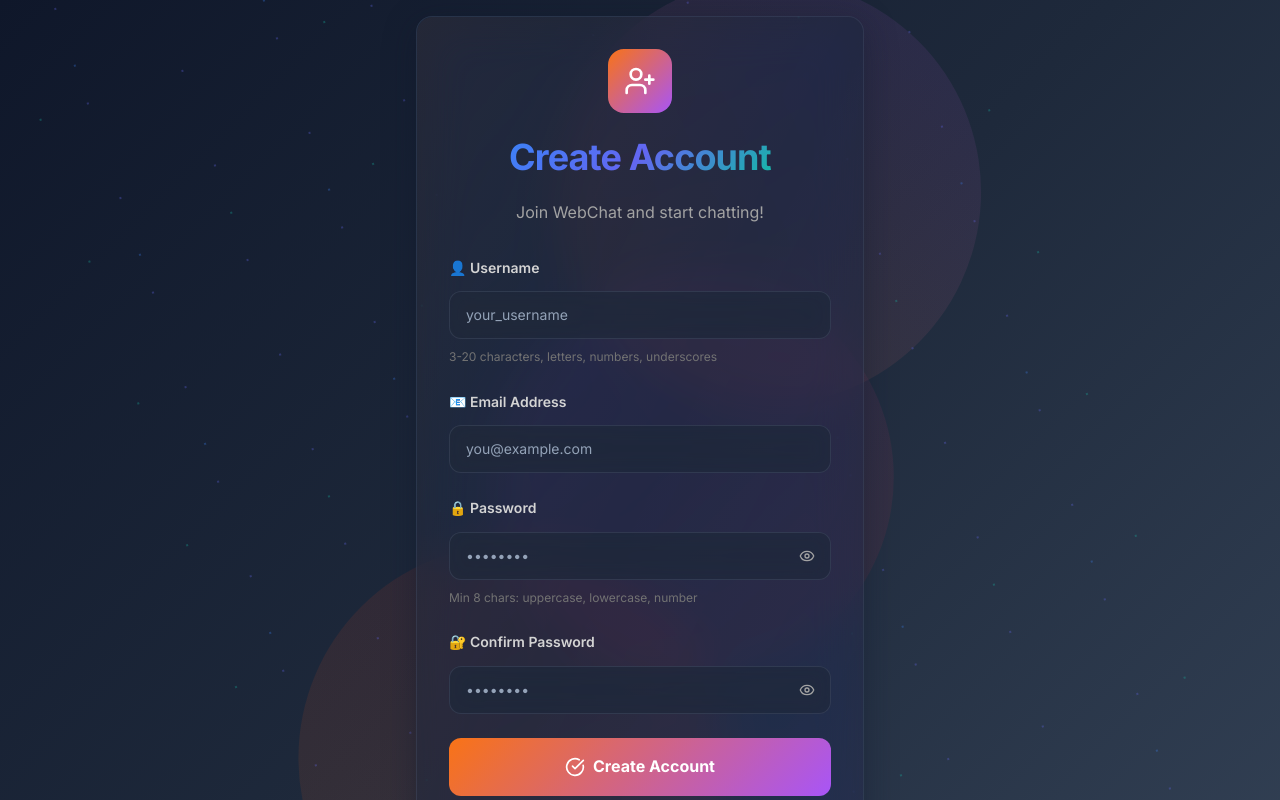
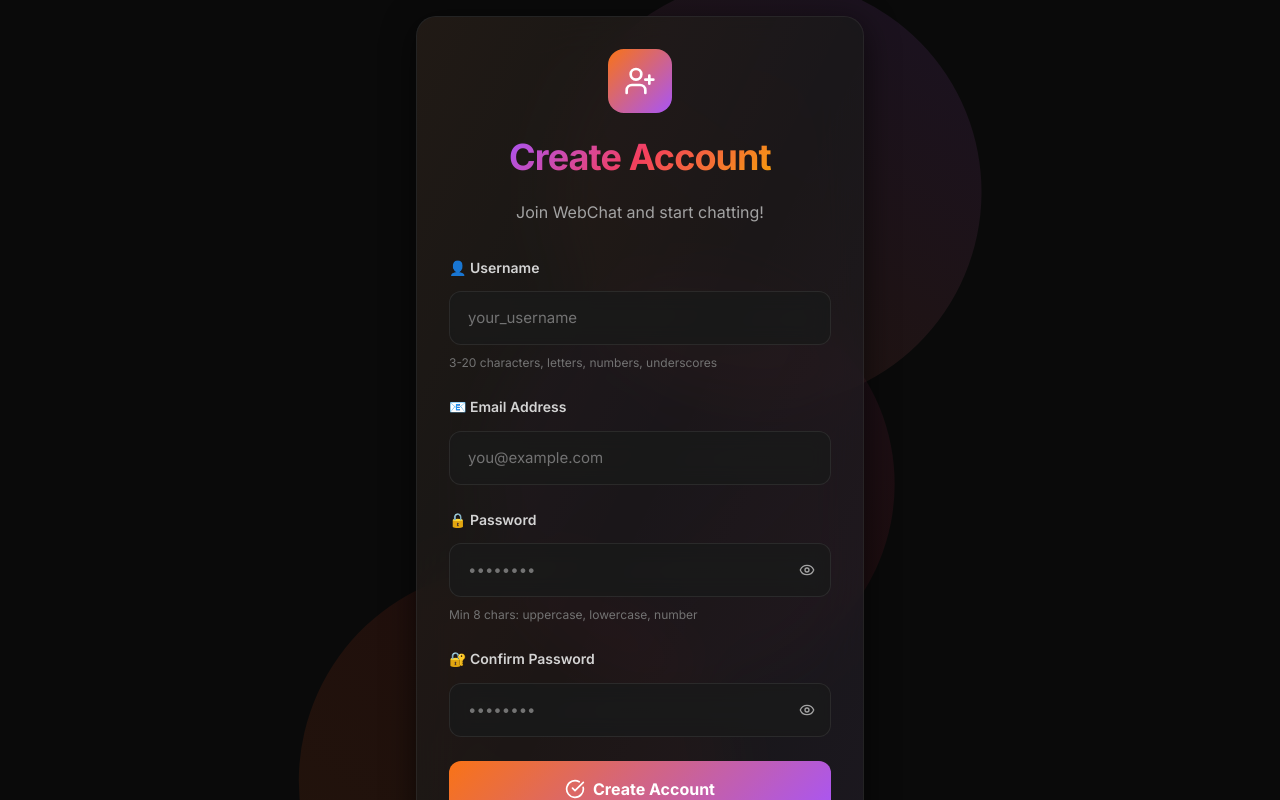
Before and after one commit to chahinsellami/chatapp, a Next.js app: page /signup in a window 1280 px wide. Shown: the top 800 px of the page. Built offline with nearby package versions, Linux system fonts and the light colour scheme.

Commit message:
Fix Sidebar.tsx syntax error and implement elegant dark theme with purple/rose/gold color scheme

```diff
--- a/app/globals.css
+++ b/app/globals.css
@@ -3,71 +3,68 @@
 @tailwind components;
 @tailwind utilities;
 
-/* ===== PROFESSIONAL DESIGN SYSTEM ===== */
+/* ===== ELEGANT DARK DESIGN SYSTEM ===== */
 
 :root {
-  /* Primary - Deep Ocean Blue (Sophisticated & Professional) */
-  --primary-50: #eff6ff;
-  --primary-100: #dbeafe;
-  --primary-200: #bfdbfe;
-  --primary-300: #93c5fd;
-  --primary-400: #60a5fa;
-  --primary-500: #3b82f6; /* Professional blue */
-  --primary-600: #2563eb;
-  --primary-700: #1d4ed8;
-  --primary-800: #1e40af;
-  --primary-900: #1e3a8a;
+  /* Primary - Deep Purple (Elegant & Mysterious) */
+  --primary-50: #faf5ff;
+  --primary-100: #f3e8ff;
+  --primary-200: #e9d5ff;
+  --primary-300: #d8b4fe;
+  --primary-400: #c084fc;
+  --primary-500: #a855f7; /* Rich purple */
+  --primary-600: #9333ea;
+  --primary-700: #7e22ce;
+  --primary-800: #6b21a8;
+  --primary-900: #581c87;
 
-  /* Secondary - Refined Indigo (Mature & Elegant) */
-  --secondary-50: #eef2ff;
-  --secondary-100: #e0e7ff;
-  --secondary-200: #c7d2fe;
-  --secondary-300: #a5b4fc;
-  --secondary-400: #818cf8;
-  --secondary-500: #6366f1; /* Refined indigo */
-  --secondary-600: #4f46e5;
-  --secondary-700: #4338ca;
-  --secondary-800: #3730a3;
-  --secondary-900: #312e81;
+  /* Secondary - Rose Gold (Luxurious) */
+  --secondary-50: #fff1f2;
+  --secondary-100: #ffe4e6;
+  --secondary-200: #fecdd3;
+  --secondary-300: #fda4af;
+  --secondary-400: #fb7185;
+  --secondary-500: #f43f5e; /* Rose */
+  --secondary-600: #e11d48;
+  --secondary-700: #be123c;
+  --secondary-800: #9f1239;
+  --secondary-900: #881337;
 
-  /* Accent - Sophisticated Teal (Professional highlight) */
-  --accent-50: #f0fdfa;
-  --accent-100: #ccfbf1;
-  --accent-200: #99f6e4;
-  --accent-300: #5eead4;
-  --accent-400: #2dd4bf;
-  --accent-500: #14b8a6; /* Professional teal */
-  --accent-600: #0d9488;
-  --accent-700: #0f766e;
-  --accent-800: #115e59;
-  --accent-900: #134e4a;
+  /* Accent - Amber Gold (Premium) */
+  --accent-50: #fffbeb;
+  --accent-100: #fef3c7;
+  --accent-200: #fde68a;
+  --accent-300: #fcd34d;
+  --accent-400: #fbbf24;
+  --accent-500: #f59e0b; /* Gold */
+  --accent-600: #d97706;
+  --accent-700: #b45309;
+  --accent-800: #92400e;
+  --accent-900: #78350f;
 
-  /* Neutral - Professional Gray Scale (Darker, more sophisticated) */
-  --neutral-50: #f8fafc;
-  --neutral-100: #f1f5f9;
-  --neutral-200: #e2e8f0;
-  --neutral-300: #cbd5e1;
-  --neutral-400: #94a3b8;
-  --neutral-500: #64748b;
-  --neutral-600: #475569;
-  --neutral-700: #334155;
-  --neutral-800: #1e293b;
-  --neutral-900: #0f172a;
+  /* Neutral - Ultra Dark (Elegant & Sophisticated) */
+  --neutral-50: #fafafa;
+  --neutral-100: #f5f5f5;
+  --neutral-200: #e5e5e5;
+  --neutral-300: #d4d4d4;
+  --neutral-400: #a3a3a3;
+  --neutral-500: #737373;
+  --neutral-600: #525252;
+  --neutral-700: #404040;
+  --neutral-800: #262626;
+  --neutral-900: #171717;
+  --neutral-950: #0a0a0a;
 
-  /* Background - Deep, sophisticated dark theme */
-  --bg-primary: linear-gradient(135deg, #0f172a 0%, #1e293b 50%, #334155 100%);
-  --bg-secondary: linear-gradient(
-    135deg,
-    #1e293b 0%,
-    #334155 50%,
-    #475569 100%
-  );
-  --bg-accent: linear-gradient(135deg, #3b82f6 0%, #6366f1 50%, #14b8a6 100%);
+  /* Background - Deep Elegant Dark */
+  --bg-primary: #0a0a0a;
+  --bg-secondary: #121212;
+  --bg-tertiary: #1a1a1a;
+  --bg-hover: #222222;
 
-  /* Glass Effect - More subtle and professional */
-  --glass-bg: rgba(30, 41, 59, 0.4);
-  --glass-border: rgba(148, 163, 184, 0.15);
-  --glass-shadow: rgba(15, 23, 42, 0.3);
+  /* Glass Effect - Darker, more sophisticated */
+  --glass-bg: rgba(26, 26, 26, 0.7);
+  --glass-border: rgba(255, 255, 255, 0.08);
+  --glass-shadow: rgba(0, 0, 0, 0.5);
 
   /* Animation Variables */
   --duration-fast: 150ms;
@@ -91,71 +88,85 @@
   font-family: "Inter", -apple-system, BlinkMacSystemFont, "Segoe UI", Roboto,
     sans-serif;
   background: var(--bg-primary);
-  color: var(--neutral-100);
+  color: #e5e5e5;
   line-height: 1.6;
   -webkit-font-smoothing: antialiased;
   -moz-osx-font-smoothing: grayscale;
 }
 
-/* ===== GLASSMORPHISM COMPONENTS ===== */
+/* ===== ELEGANT GLASSMORPHISM ===== */
 
 .glass-card {
-  background: rgba(30, 41, 59, 0.6);
+  background: rgba(26, 26, 26, 0.8);
   backdrop-filter: blur(24px) saturate(180%);
   -webkit-backdrop-filter: blur(24px) saturate(180%);
-  border: 1px solid rgba(148, 163, 184, 0.12);
-  border-radius: 16px;
-  box-shadow: 0 8px 32px rgba(15, 23, 42, 0.4);
+  border: 1px solid rgba(255, 255, 255, 0.06);
+  border-radius: 20px;
+  box-shadow: 0 8px 32px rgba(0, 0, 0, 0.6);
 }
 
 .glass-button {
-  background: rgba(30, 41, 59, 0.5);
+  background: rgba(26, 26, 26, 0.6);
   backdrop-filter: blur(12px);
   -webkit-backdrop-filter: blur(12px);
-  border: 1px solid rgba(148, 163, 184, 0.12);
+  border: 1px solid rgba(255, 255, 255, 0.08);
   border-radius: 12px;
   transition: all var(--duration-normal) var(--easing-smooth);
 }
 
 .glass-button:hover {
-  background: rgba(51, 65, 85, 0.7);
-  border-color: rgba(148, 163, 184, 0.2);
-  transform: translateY(-1px);
-  box-shadow: 0 4px 16px rgba(59, 130, 246, 0.15);
+  background: rgba(34, 34, 34, 0.8);
+  border-color: rgba(168, 85, 247, 0.4);
+  transform: translateY(-2px);
+  box-shadow: 0 4px 20px rgba(168, 85, 247, 0.2);
 }
 
-/* ===== MODERN FORM STYLES ===== */
+/* ===== ELEGANT FORM STYLES ===== */
 
 .modern-input {
-  background: rgba(30, 41, 59, 0.6);
+  background: rgba(26, 26, 26, 0.8);
   backdrop-filter: blur(10px);
-  border: 1px solid rgba(148, 163, 184, 0.15);
+  border: 1px solid rgba(255, 255, 255, 0.08);
   border-radius: 12px;
-  padding: 12px 16px;
-  color: #f1f5f9;
-  font-size: 14px;
+  padding: 14px 18px;
+  color: #f5f5f5;
+  font-size: 15px;
   transition: all var(--duration-normal) var(--easing-smooth);
   font-family: "Inter", sans-serif;
 }
 
 .modern-input:focus {
   outline: none;
-  border-color: #6366f1;
-  box-shadow: 0 0 0 3px rgba(99, 102, 241, 0.1);
-  background: rgba(51, 65, 85, 0.7);
+  border-color: #a855f7;
+  box-shadow: 0 0 0 3px rgba(168, 85, 247, 0.15);
+  background: rgba(34, 34, 34, 0.9);
 }
 
 .modern-input::placeholder {
-  color: #94a3b8;
+  color: #737373;
 }
 
 /* ===== GRADIENT TEXT ===== */
 
 .gradient-text {
-  background: var(--bg-accent);
+  background: linear-gradient(135deg, #a855f7 0%, #f43f5e 50%, #f59e0b 100%);
   -webkit-background-clip: text;
   -webkit-text-fill-color: transparent;
   background-clip: text;
+}
+
+/* ===== GLOW EFFECTS ===== */
+
+.glow-purple {
+  box-shadow: 0 0 20px rgba(168, 85, 247, 0.3);
+}
+
+.glow-rose {
+  box-shadow: 0 0 20px rgba(244, 63, 94, 0.3);
+}
+
+.glow-gold {
+  box-shadow: 0 0 20px rgba(245, 158, 11, 0.3);
 }
 
 /* ===== ANIMATED BACKGROUNDS ===== */
@@ -175,13 +186,12 @@
   background: conic-gradient(
     from 0deg,
     transparent,
-    var(--secondary-500),
+    rgba(168, 85, 247, 0.1),
     transparent,
-    var(--accent-500),
+    rgba(244, 63, 94, 0.1),
     transparent
   );
   animation: rotate 20s linear infinite;
-  opacity: 0.1;
   pointer-events: none;
 }
 
@@ -194,51 +204,11 @@
   }
 }
 
-/* ===== FLOATING PARTICLES ===== */
-
-.floating-particles {
-  position: relative;
-  overflow: hidden;
-}
-
-.floating-particles::after {
-  content: "";
-  position: absolute;
-  top: 0;
-  left: 0;
-  width: 100%;
-  height: 100%;
-  background-image: radial-gradient(
-      circle at 20% 80%,
-      var(--secondary-500) 1px,
-      transparent 1px
-    ),
-    radial-gradient(circle at 80% 20%, var(--accent-500) 1px, transparent 1px),
-    radial-gradient(circle at 40% 40%, var(--primary-500) 1px, transparent 1px);
-  background-size: 100px 100px, 150px 150px, 200px 200px;
-  animation: float 30s ease-in-out infinite;
-  opacity: 0.3;
-  pointer-events: none;
-}
-
-@keyframes float {
-  0%,
-  100% {
-    transform: translateY(0px) rotate(0deg);
-  }
-  33% {
-    transform: translateY(-20px) rotate(120deg);
-  }
-  66% {
-    transform: translateY(10px) rotate(240deg);
-  }
-}
-
-/* ===== MODERN SCROLLBAR ===== */
+/* ===== ELEGANT SCROLLBAR ===== */
 
 .modern-scrollbar {
   scrollbar-width: thin;
-  scrollbar-color: var(--secondary-500) transparent;
+  scrollbar-color: #a855f7 transparent;
 }
 
 .modern-scrollbar::-webkit-scrollbar {
@@ -250,15 +220,15 @@
 }
 
 .modern-scrollbar::-webkit-scrollbar-thumb {
-  background: var(--secondary-500);
+  background: linear-gradient(180deg, #a855f7 0%, #f43f5e 100%);
   border-radius: 3px;
 }
 
 .modern-scrollbar::-webkit-scrollbar-thumb:hover {
-  background: var(--secondary-400);
+  background: linear-gradient(180deg, #c084fc 0%, #fb7185 100%);
 }
 
-/* ===== UTILITY CLASSES ===== */
+/* ===== UTILITY ANIMATIONS ===== */
 
 .animate-fade-in {
   animation: fadeIn var(--duration-normal) var(--easing-smooth);
@@ -316,10 +286,10 @@
 
 @keyframes glow {
   from {
-    box-shadow: 0 0 20px var(--secondary-500);
+    box-shadow: 0 0 20px rgba(168, 85, 247, 0.3);
   }
   to {
-    box-shadow: 0 0 30px var(--secondary-400), 0 0 40px var(--secondary-500);
+    box-shadow: 0 0 30px rgba(168, 85, 247, 0.5), 0 0 40px rgba(244, 63, 94, 0.3);
   }
 }
 
@@ -327,12 +297,12 @@
 
 @media (max-width: 768px) {
   .glass-card {
-    border-radius: 12px;
+    border-radius: 16px;
   }
 
   .modern-input {
-    padding: 10px 14px;
-    font-size: 16px; /* Prevents zoom on iOS */
+    padding: 12px 16px;
+    font-size: 16px;
   }
 }
 
@@ -351,7 +321,7 @@
 /* ===== FOCUS STYLES ===== */
 
 .focus-ring:focus-visible {
-  outline: 2px solid var(--secondary-400);
+  outline: 2px solid #a855f7;
   outline-offset: 2px;
 }
 
@@ -361,10 +331,7 @@
   animation: fadeIn var(--duration-normal) var(--easing-smooth);
 }
 
-.slide-in {
-  animation: slideUp var(--duration-normal) var(--easing-smooth);
-}
-
+.slide-in,
 .slide-in-up {
   animation: slideUp var(--duration-normal) var(--easing-smooth);
 }
@@ -379,7 +346,7 @@
 }
 
 .hover-glow:hover {
-  box-shadow: 0 0 20px var(--secondary-500);
+  box-shadow: 0 0 20px rgba(168, 85, 247, 0.4);
   transition: box-shadow var(--duration-normal) var(--easing-smooth);
 }
 
@@ -389,7 +356,7 @@
 
 .custom-scrollbar {
   scrollbar-width: thin;
-  scrollbar-color: var(--secondary-500) transparent;
+  scrollbar-color: #a855f7 transparent;
 }
 
 .custom-scrollbar::-webkit-scrollbar {
@@ -401,18 +368,18 @@
 }
 
 .custom-scrollbar::-webkit-scrollbar-thumb {
-  background: var(--secondary-500);
+  background: #a855f7;
   border-radius: 3px;
 }
 
 .custom-scrollbar::-webkit-scrollbar-thumb:hover {
-  background: var(--secondary-400);
+  background: #c084fc;
 }
 
 .modern-card {
-  background: var(--glass-bg);
+  background: rgba(26, 26, 26, 0.8);
   backdrop-filter: blur(10px);
-  border: 1px solid var(--glass-border);
-  border-radius: 12px;
-  box-shadow: 0 4px 16px var(--glass-shadow);
+  border: 1px solid rgba(255, 255, 255, 0.06);
+  border-radius: 16px;
+  box-shadow: 0 4px 20px rgba(0, 0, 0, 0.5);
 }
--- a/components/Layout/Sidebar.tsx
+++ b/components/Layout/Sidebar.tsx
@@ -43,7 +43,7 @@
   },
   { id: "tech", name: "tech", description: "Tech discussions" },
   { id: "gaming", name: "gaming", description: "Gaming talk" },
-};
+];
 
 /**
  * Sidebar Component
```
